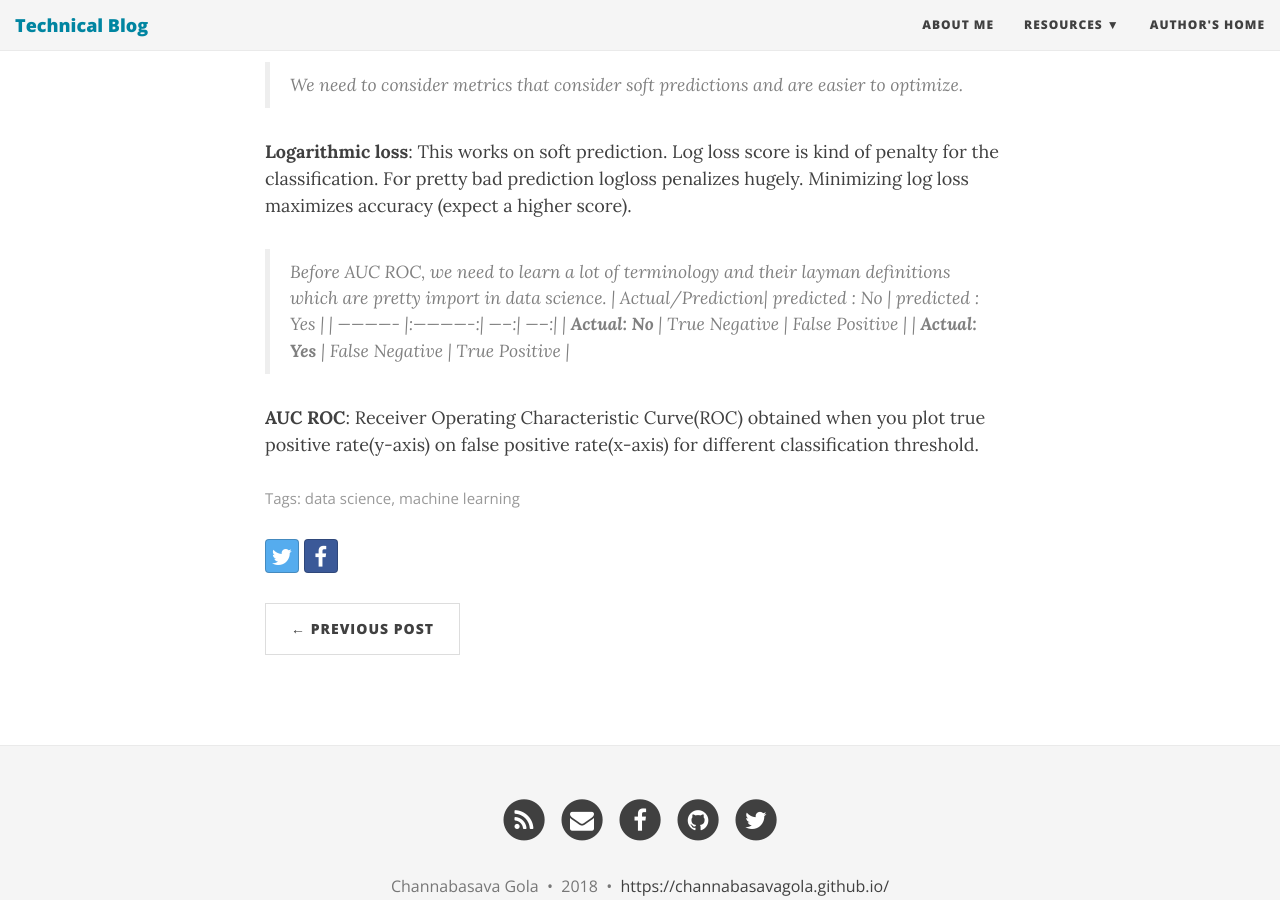
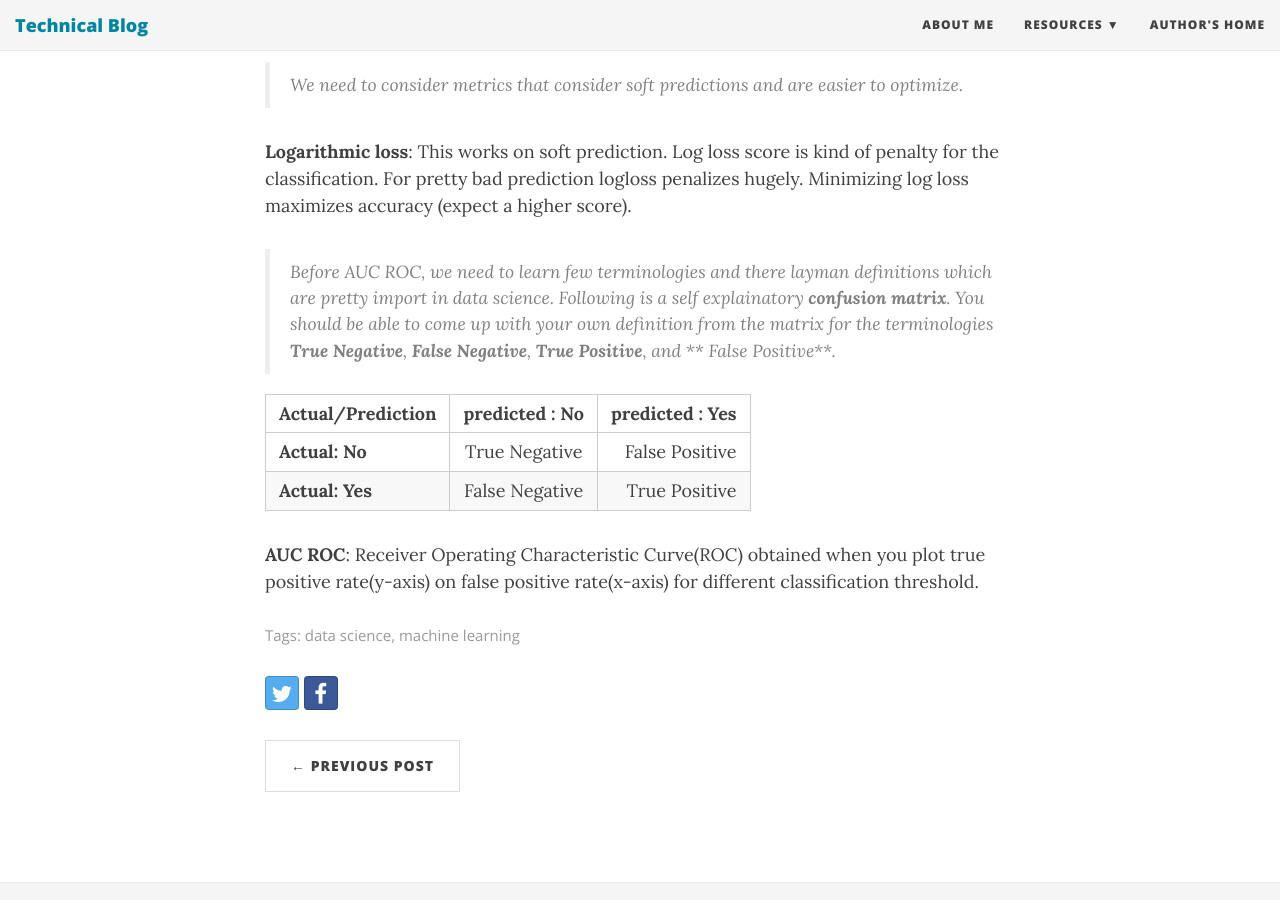
Before and after one commit to channagithub/channabasavagola.github.io, a Jekyll site: the page built from _posts/2018-01-11-metrics2.md, in a window 1280 px wide and 900 px high, scrolled down 873 px. Built offline with Jekyll 4.4.1, drawn with Linux system fonts in a browser that asks for light colours; nearby versions of some CDN libraries; comment, search, counter and statistics services are not loaded.

Commit message:
metric 2 update

```diff
--- a/_posts/2018-01-11-metrics2.md
+++ b/_posts/2018-01-11-metrics2.md
@@ -27,7 +27,10 @@ This also doesn't consider the confidence of the model when it was considering s
 **Logarithmic loss**: This works on soft prediction. Log loss score is kind of penalty for the classification. For pretty bad prediction logloss penalizes hugely.
 Minimizing log loss maximizes accuracy (expect a higher score).
 
->Before AUC ROC, we need to learn a lot of terminology and their layman definitions which are pretty import in data science.
+>Before AUC ROC, we need to learn few terminologies and there layman definitions which are pretty import in data science.
+Following is a self explainatory **confusion matrix**. You should be able to come up with your own definition from the matrix
+ for the terminologies **True Negative**, **False Negative**, **True Positive**, and ** False Positive**.
+
 | Actual/Prediction| predicted : No          | predicted : Yes  |
 | ------------- |:-------------:| -----:| -----:|
 | **Actual: No**     | True Negative | False Positive |
```
